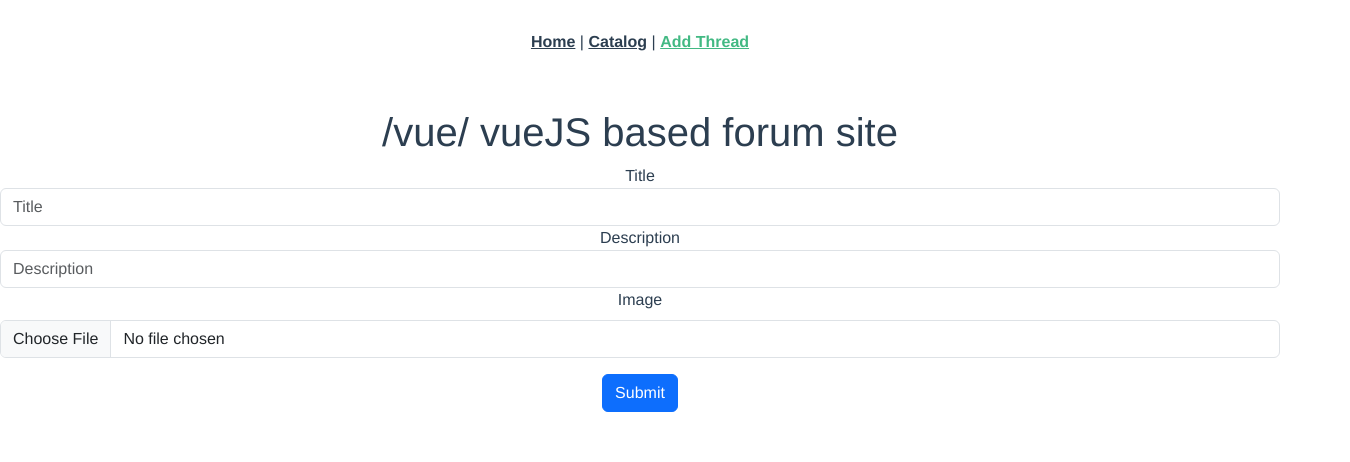
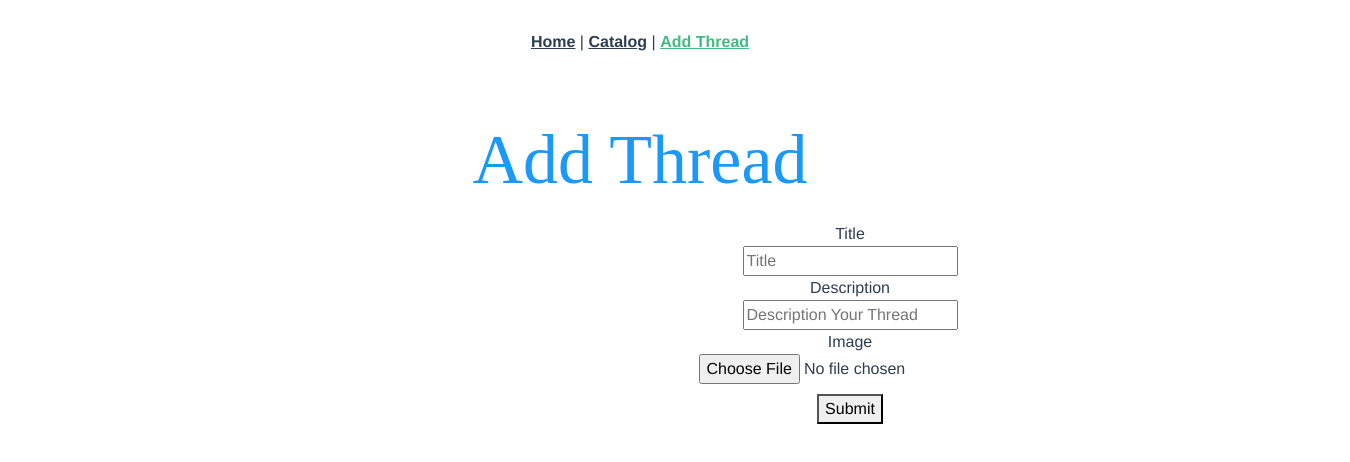
Before and after one commit to hegenova/FPPweb, a Vue app: page /#/AddForum in a window 1280 px wide. Shown: the top 462 px of the page, 1350 px wide, since content can reach past the window. Built offline with nearby package versions, Linux system fonts and the light colour scheme.

Commit message:
Update AddForum.vue

```diff
--- a/src/views/AddForum.vue
+++ b/src/views/AddForum.vue
@@ -1,27 +1,44 @@
 <template>
-  <div class="home">
-    <br/>
-    <h1>/vue/ vueJS based forum site</h1>
+
+  <div class="home" style="margin-top:10px;margin-bottom:20px">
+    <br />
+    <h1 class="title is-1"
+      style="text-align:center; font-family: 'Covered By Your Grace', cursive; color:#1C98F7; font-size:70px">Add Thread
+    </h1>
   </div>
-  <form @submit.prevent="createForum">
-  <div class="form-group">
-    <label for="formGroupExampleInput">Title</label>
-    <input type="text" class="form-control"  placeholder="Title" v-model="dataInfo.Title">
+
+  <form class="box" @submit.prevent="createForum" style="width:1000px;position:absolute; left:350px">
+    <div class="field">
+      <label class="label">Title</label>
+      <div class="control">
+        <input class="input" type="text" placeholder="Title" v-model="dataInfo.Title">
       </div>
-  <div class="form-group">
-    <label for="formGroupExampleInput2">Description</label>
-    <input type="text" class="form-control" placeholder="Description" v-model="dataInfo.Description">
     </div>
-  <div class="mb-3">
-  <label for="formFile" class="form-label">Image</label>
-  <input class="form-control" type="file" id="formFile" @change="onFileChange">
+
+    <div class="field">
+      <label class="label">Description</label>
+      <div class="control">
+        <input class="input" type="text" placeholder="Description Your Thread" v-model="dataInfo.Description">
       </div>
-  <button type="submit" class="btn btn-primary">Submit</button>
+    </div>
+
+    <div class="field">
+      <label  class="label">Image</label>
+      <div class="file">
+        <label for="formFile"  class="file-label">
+          <input class="input" type="file" id="formFile" @change="onFileChange">
+        </label>
+      </div>
+    </div>
+
+    <button class="button is-primary" style="margin-top:10px;">Submit</button>
   </form>
 </template>
 
+
 <script>
 // @ is an alias to /src
+
 import forColRef from "../firebase";
 import { addDoc, serverTimestamp, getDoc, setDoc, doc, getCountFromServer, deleteDoc, collection } from "firebase/firestore";
 import db from "../firebase";
@@ -46,17 +63,18 @@ export default {
         imageAmount: null,
         prevThread: null,
         imagepost: "",
-      bumpOrder: '',}
+        bumpOrder: '',
+      }
     }
   },
   methods: {
     async createForum() {
       console.log("creating forum...");
-      this.dataInfo.imageThread=this.image;
-      this.dataInfo.createdOrder= serverTimestamp();
+      this.dataInfo.imageThread = this.image;
+      this.dataInfo.createdOrder = serverTimestamp();
       const addedDoc = await addDoc(forColRef, this.dataInfo);
       console.log()
-      this.addedDoc= addedDoc.id;
+      this.addedDoc = addedDoc.id;
       alert("forum added");
       this.$router.push("/");
     },
```
Lines whose indentation alone changed are shown as unchanged.
